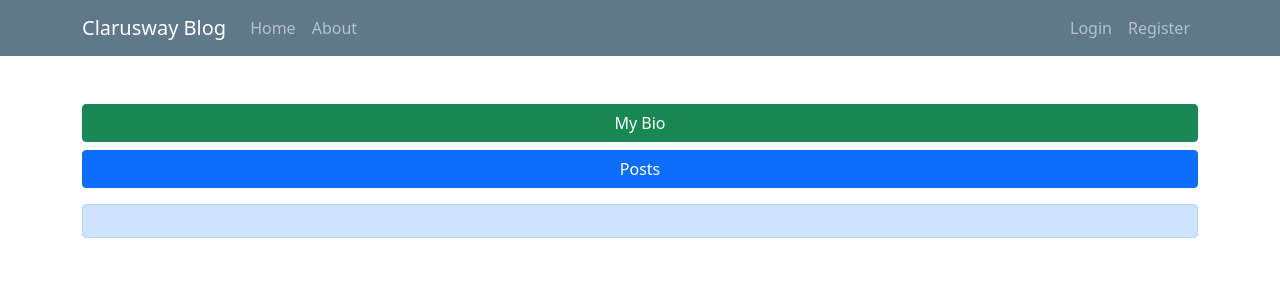
After one commit to Mr-Mesut-OZTURK/django-blog-app, a Django app: template blog/templates/profile.html in a window 1280 px wide. The commit adds this page. Shown: the top 301 px of the page. Run offline with Django 3.2, Linux system fonts and the light colour scheme; the template is opened without the code that fills it, so the values that code supplies are empty; some libraries are stand-ins or nearby versions.

Commit message:
updated home and profile

```diff
--- /dev/null
+++ b/blog/templates/profile.html
@@ -0,0 +1,60 @@
+{% extends "./base/base.html" %}
+
+
+{% block content %}
+
+<div class="container py-5">
+    <p class="d-grid gap-2">
+        <button class="btn btn-success" type="button" data-bs-toggle="collapse" data-bs-target="#collapseWidthExample1"
+            aria-expanded="false" aria-controls="collapseWidthExample1">
+            My Bio
+        </button>
+        <button class="btn btn-primary" type="button" data-bs-toggle="collapse" data-bs-target="#collapseWidthExample2"
+            aria-expanded="false" aria-controls="collapseWidthExample2">
+            Posts
+        </button>
+    </p>
+
+    <div class="container-fluid p-0">
+        <!-- Bio Collapse -->
+        <div class="collapse" id="collapseWidthExample1">
+            {% if profile %}
+
+            <div class="card alert alert-success">
+                <img src="{{ profile.image.url }}" alt="" />
+                <div class="card-body">
+                    <h3 class="card-title">{{request.user.username | title}}</h3>
+                    <p class="card-description">
+                        {{profile.bio}}
+                    </p>
+                    <a href="{% url 'profileupdate' %}" class="btn btn-primary d-block">UPDATE</a>
+                </div>
+            </div>
+            {% else %}
+
+            <a href="{% url 'profileadd' %}" class="btn btn-primary d-block">ADD PROFILE</a>
+
+            {% endif %}
+        </div>
+
+        <!-- Posts Collapse -->
+        <div class="collapses" id="collapseWidthExample2">
+            <div class="alert alert-primary">
+                <!-- posts -->
+                <div class="container d-flex gap-4 flex-wrap  justify-content-center">
+                    {% for post in posts %}
+
+                    {% include './base/postcard.html' %}
+
+                    {% endfor %}
+                </div>
+                <!-- end posts -->
+            </div>
+        </div>
+
+    </div>
+
+</div>
+
+
+{% endblock content %}
```
Also changed, not shown: blog/templates/home.html (+1 -34 lines).
